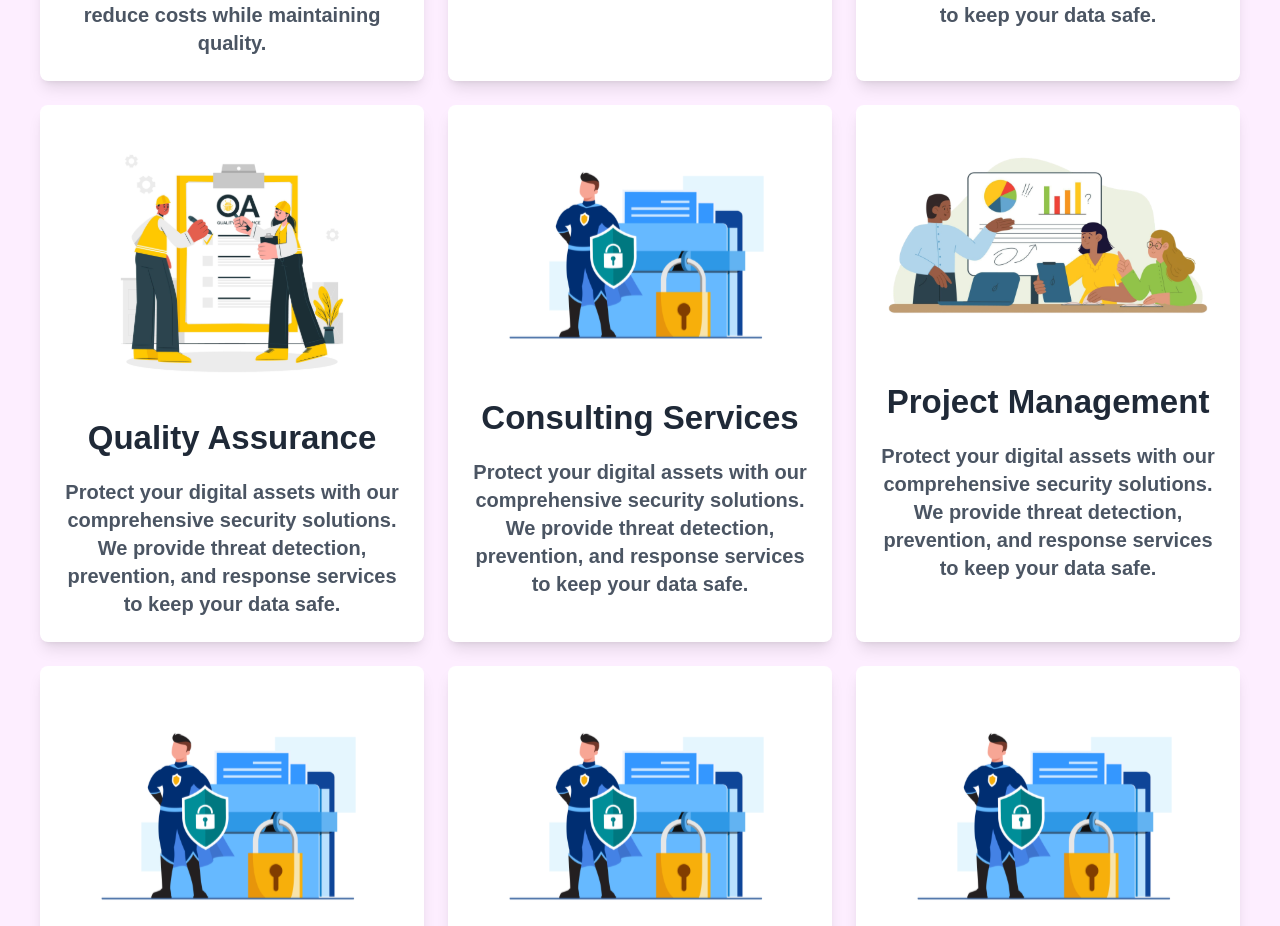
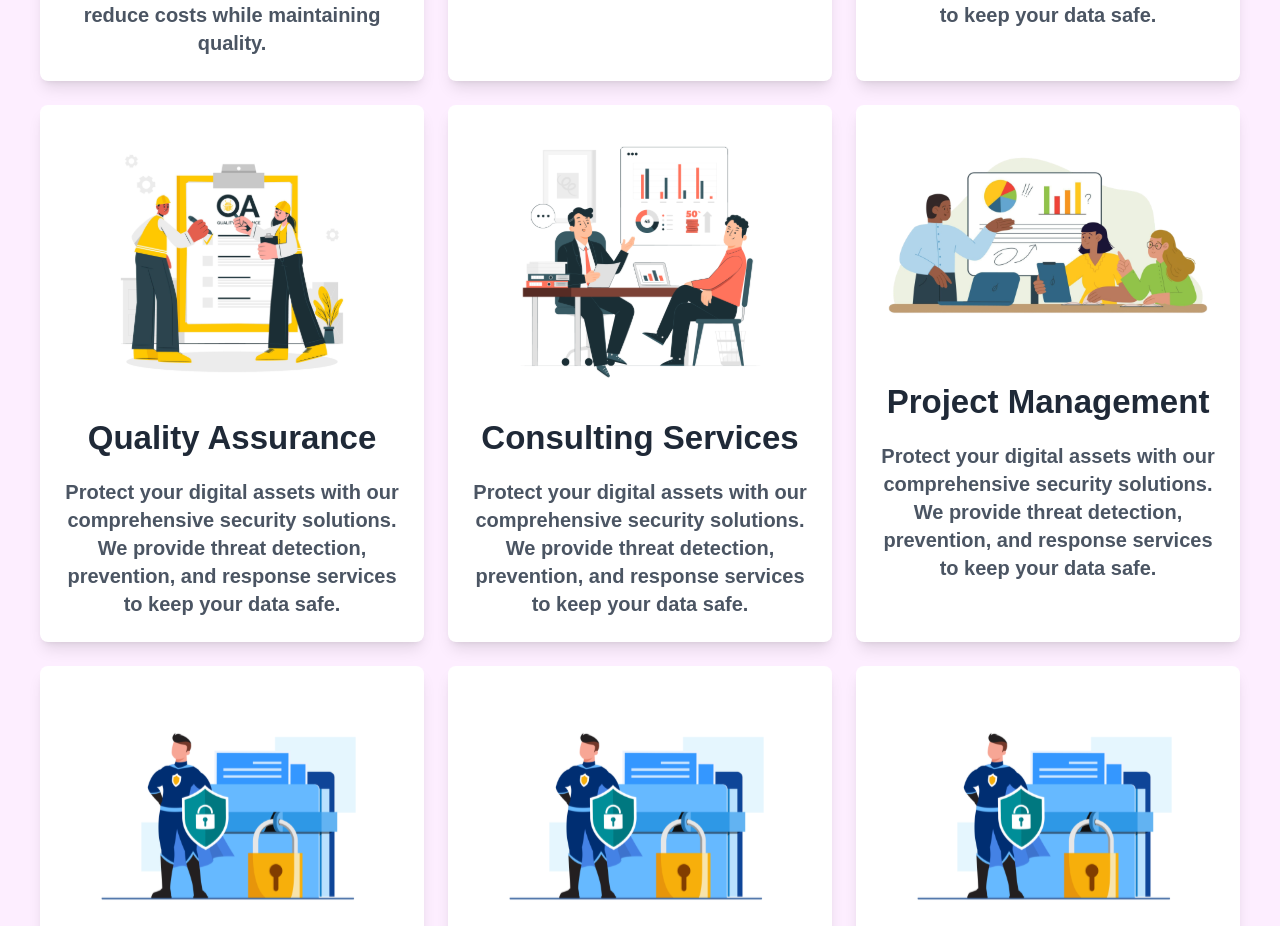
Before and after one commit to iyanuloluwa-Miracle/HolmenConsulting_Firm, a Vue app: page /about in a window 1280 px wide. Shown: the part 1921-2847 px from the top of the page. Built offline with nearby package versions, Linux system fonts and the light colour scheme; a web font is replaced by a local one.

Commit message:
fixes: updated image source and adjusted width for better display in About section

```diff
--- a/src/Pages/About/About.vue
+++ b/src/Pages/About/About.vue
@@ -223,9 +223,9 @@
             <div class="flex justify-center mb-6">
               <div class="relative">
                 <img
-                  src="../../assets/Images/Data-security.svg"
+                  src="../../assets/Images/consulting.svg"
                   alt="Digital Transformation"
-                  width="360px"
+                  width="260px"
                   loading="lazy"
                 />
               </div>
```
